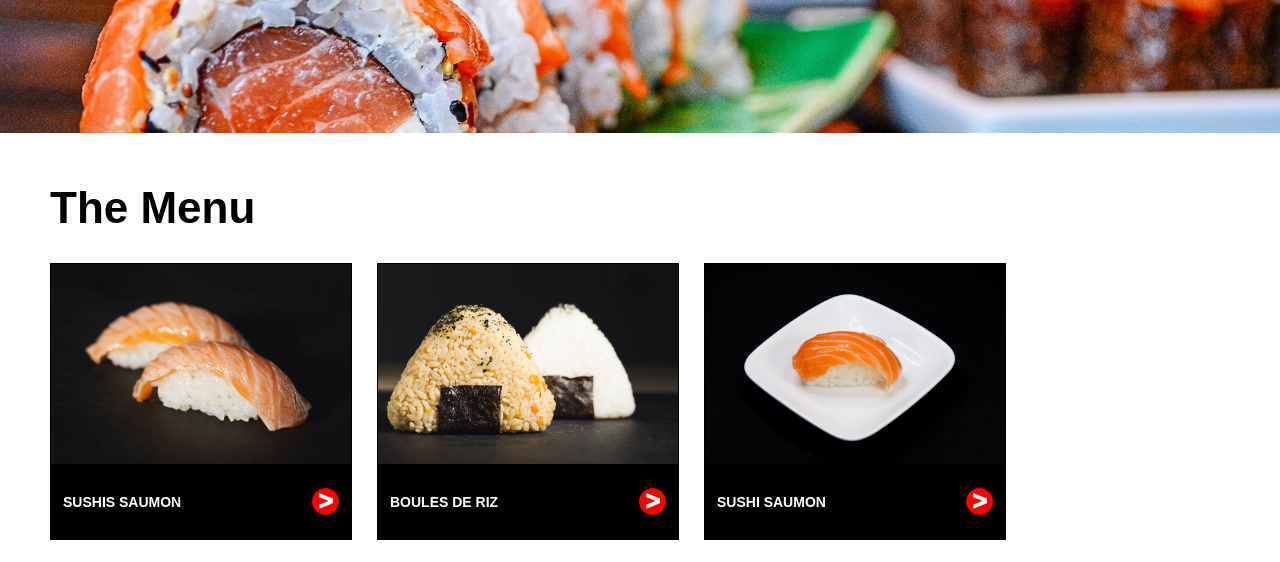
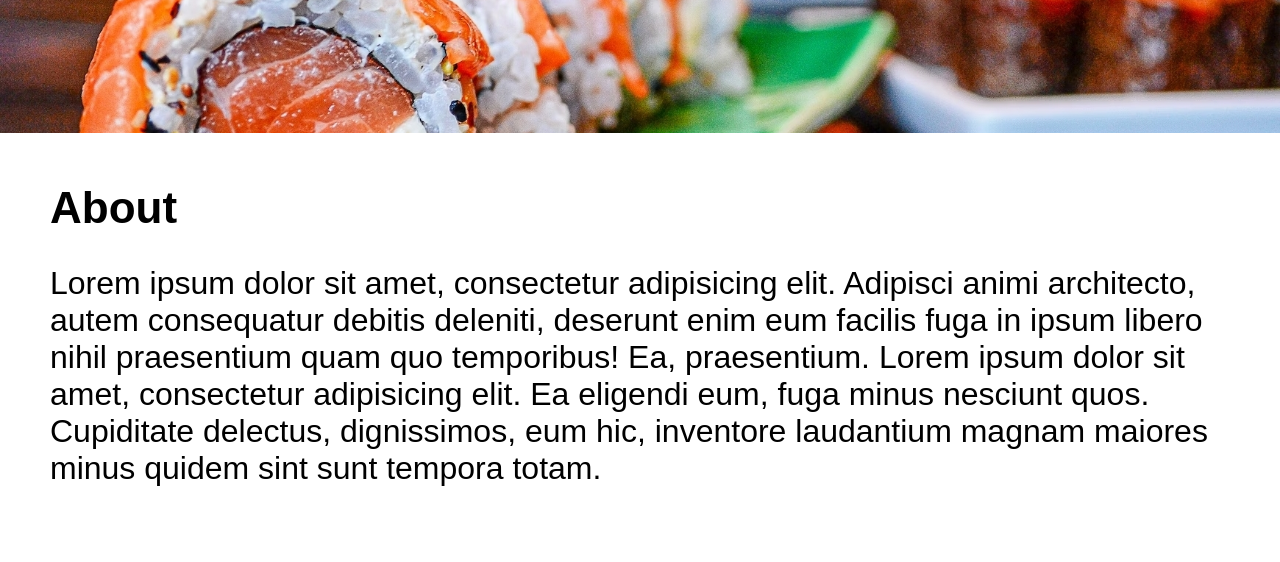
Before and after one commit to guillaume-giannantonio/Restaurant-page, a website built with webpack: page dist/index.html in a window 1280 px wide. Shown: the part 167-729 px from the top of the page. Built offline with nearby package versions, Linux system fonts and the light colour scheme; files whose address does not match are found by name.

Commit message:
Add about js version

```diff
--- a/src/index.js
+++ b/src/index.js
@@ -2,14 +2,18 @@ import './style.css'
 import mainTopFunc from './js/top'
 import mainFunc from './js/main'
 import menuFunc from './js/menu'
+import aboutFunc from './js/about'
 
 const content = document.getElementById('content')
 
 const mainTop = mainTopFunc()
 content.appendChild(mainTop)
 
-const menu = menuFunc()
-content.appendChild(menu)
+//const menu = menuFunc()
+//content.appendChild(menu)
 
 //const divMainMid = mainFunc()
 //content.appendChild(divMainMid)
+
+const about = aboutFunc()
+content.appendChild(about)
--- /dev/null
+++ b/src/js/about.js
@@ -0,0 +1,16 @@
+export default function () {
+	const aboutMainMid = document.createElement('div')
+	aboutMainMid.classList.add('about-mid')
+	const h1 = document.createElement('h1')
+	h1.textContent = 'About'
+	const p = document.createElement('p')
+	p.textContent = 'Lorem ipsum dolor sit amet, consectetur adipisicing elit. Adipisci animi architecto, autem\n' +
+		'\t\t\t\t\tconsequatur debitis deleniti, deserunt enim eum facilis fuga in ipsum libero nihil praesentium quam\n' +
+		'\t\t\t\t\tquo temporibus! Ea, praesentium.\n' +
+		'\t\t\t\t\tLorem ipsum dolor sit amet, consectetur adipisicing elit. Ea eligendi eum, fuga minus nesciunt quos.\n' +
+		'\t\t\t\t\tCupiditate delectus, dignissimos, eum hic, inventore laudantium magnam maiores minus quidem sint\n' +
+		'\t\t\t\t\tsunt tempora totam.'
+	aboutMainMid.appendChild(h1)
+	aboutMainMid.appendChild(p)
+	return aboutMainMid
+}
--- a/src/style.css
+++ b/src/style.css
@@ -205,3 +205,18 @@ header .header-mid {
 .plateau-sushi {
     background-image: url("../src/assets/img/carte10.jpg");
 }
+
+.about-mid {
+    margin-top: 50px;
+}
+
+.about-mid > h1 {
+    margin-left: 50px;
+    font-size: 44px;
+}
+
+.about-mid > p {
+    margin-left: 50px;
+    margin-right: 50px;
+    font-size: 32px;
+}
```
Also changed, not shown: dist/main.js.
